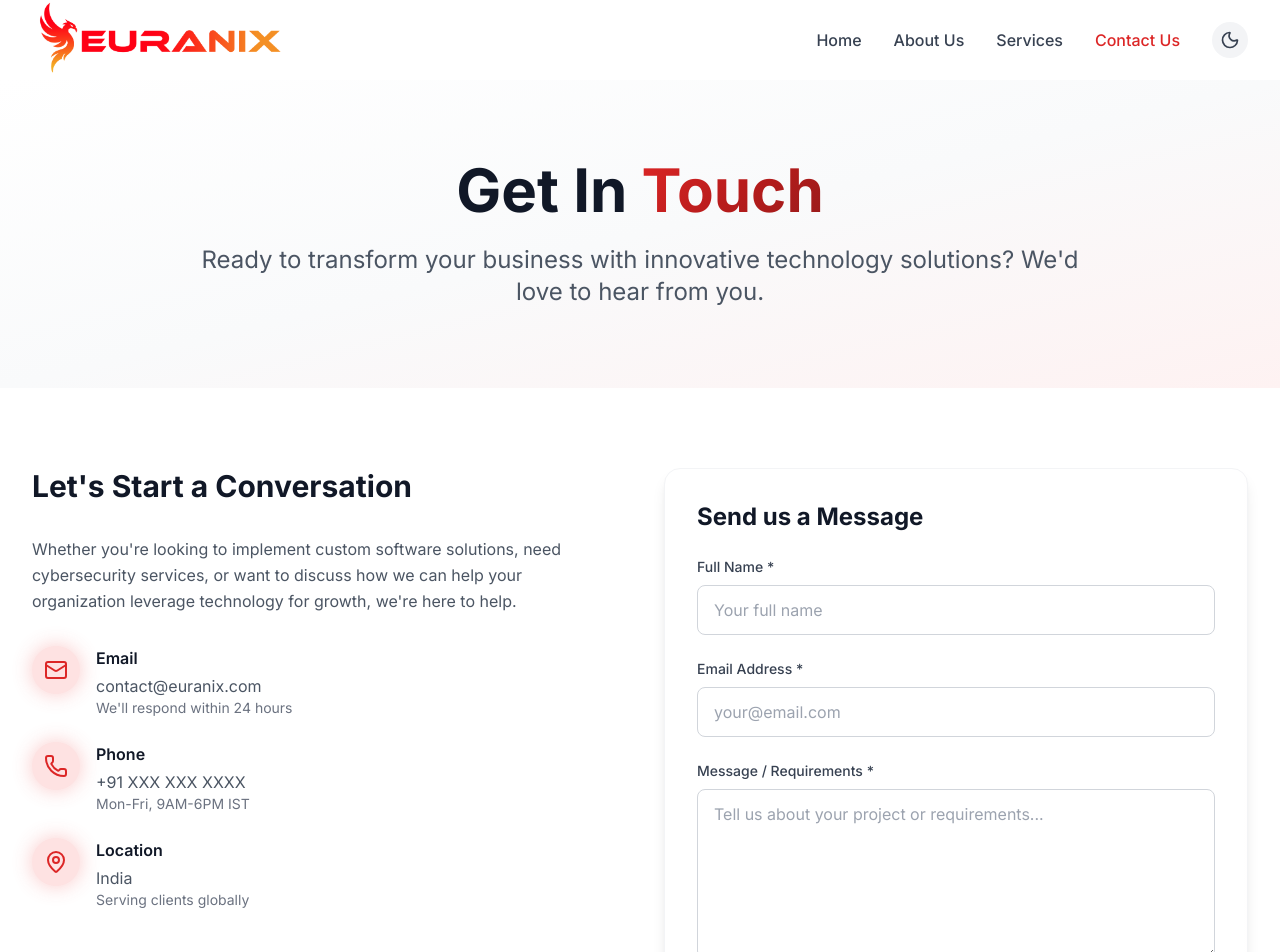
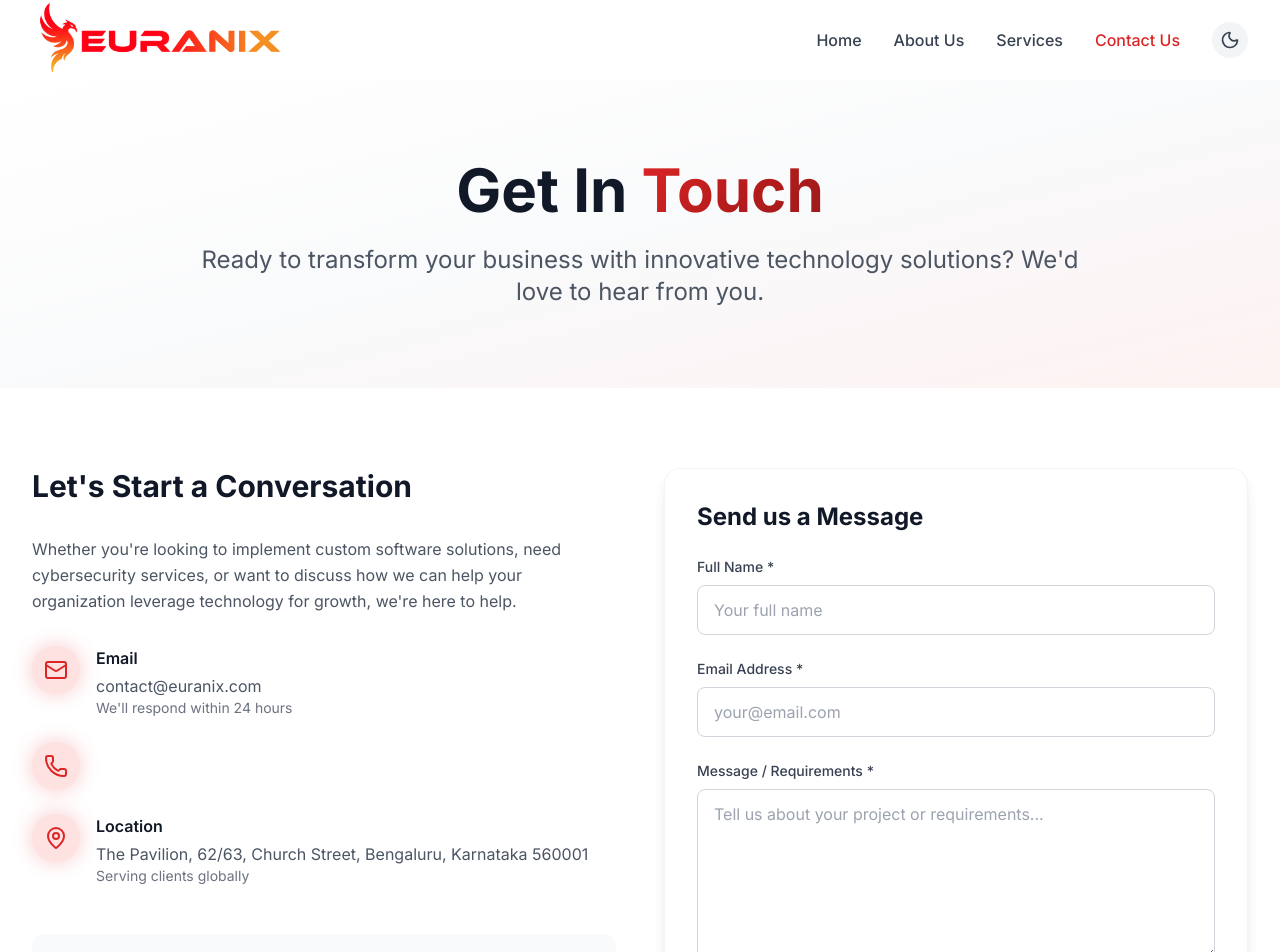
Before and after one commit to phoenix-sagar/euranix-website, a React (Vite) app: page /contact in a window 1280 px wide. Shown: the top 952 px of the page. Built offline with nearby package versions, Linux system fonts and the light colour scheme.

Commit message:
Update Contact.tsx
Added benglore address

```diff
--- a/src/pages/Contact.tsx
+++ b/src/pages/Contact.tsx
@@ -129,11 +129,6 @@ const Contact: React.FC = () => {
                   <div className="bg-red-100 dark:bg-red-900/30 p-3 rounded-full flame-glow">
                     <Phone className="h-6 w-6 text-red-600 dark:text-red-400" />
                   </div>
-                  <div>
-                    <h3 className="font-semibold text-gray-900 dark:text-white mb-1">Phone</h3>
-                    <p className="text-gray-600 dark:text-gray-300">+91 XXX XXX XXXX</p>
-                    <p className="text-sm text-gray-500 dark:text-gray-400">Mon-Fri, 9AM-6PM IST</p>
-                  </div>
                 </div>
 
                 <div className="flex items-start space-x-4">
@@ -142,7 +137,7 @@ const Contact: React.FC = () => {
                   </div>
                   <div>
                     <h3 className="font-semibold text-gray-900 dark:text-white mb-1">Location</h3>
-                    <p className="text-gray-600 dark:text-gray-300">India</p>
+                    <p className="text-gray-600 dark:text-gray-300">The Pavilion, 62/63, Church Street, Bengaluru, Karnataka 560001</p>
                     <p className="text-sm text-gray-500 dark:text-gray-400">Serving clients globally</p>
                   </div>
                 </div>
```
